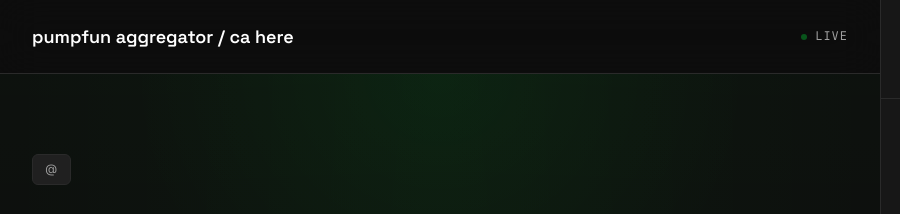
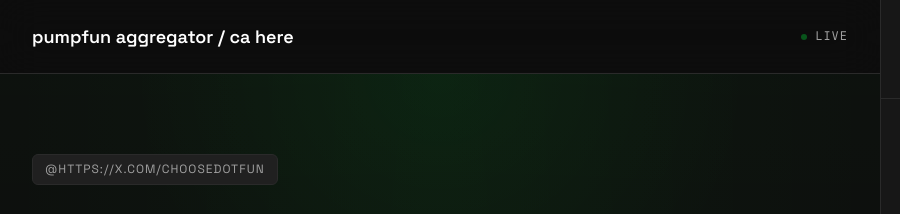
Before and after one commit to Alleyhustler/keep-it-or-pass-it, a plain HTML site: page index.html in a window 1280 px wide. Shown: the top 214 px of the page, 0-900 px from the left. Drawn offline with Linux system fonts and the light colour scheme.

Commit message:
Update index.html

```diff
--- a/index.html
+++ b/index.html
@@ -438,7 +438,7 @@
 
             <div class="hero">
                 <div class="hero-content">
-                    <div class="experiment-label">@</div>
+                    <div class="experiment-label">@https://x.com/CHOOSEDOTFUN</div>
                     <h1>Keep it or Pass it</h1>
                     <p>One token exists. Hold it for 5 minutes untouched and face the ultimate choice: claim massive rewards or lose everything. Every transfer resets the clock.</p>
                 </div>
```
